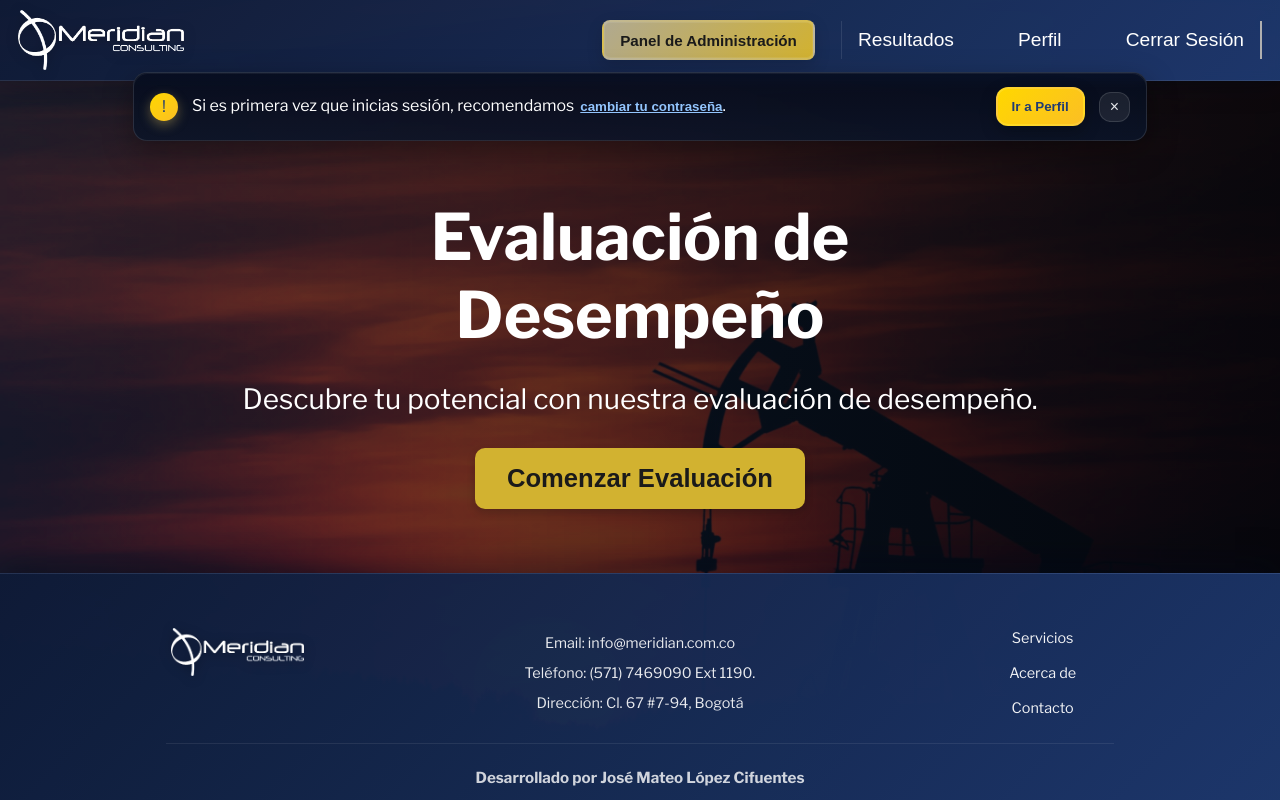
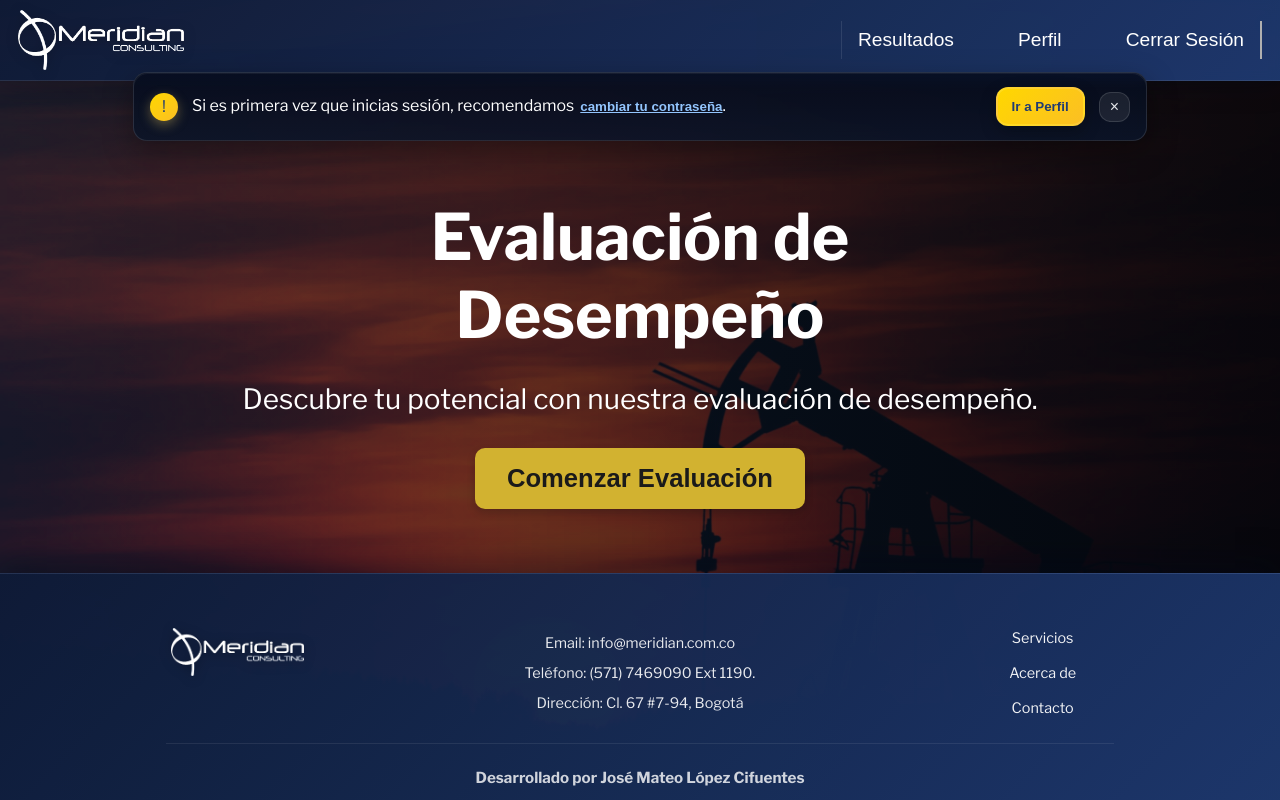
Before and after one commit to MeridianConsulting/Evaluacion, a React (Create React App) app in the folder frontend/: page /LandingPage in a window 1280 px wide. Built offline with nearby package versions, Linux system fonts and the light colour scheme; sample sign-in values are in the browser's storage; what @react-pdf/renderer would draw is missing.

Commit message:
cambios logica principal

```diff
--- a/frontend/src/components/Header.js
+++ b/frontend/src/components/Header.js
@@ -3,9 +3,9 @@ import { Link, useNavigate } from 'react-router-dom';
 import logoMeridian from '../assets/img/logo_meridian_blanco.png';
 import burgerMenu from '../assets/img/burger.png';
 
-function Header({ onLogout, userRole: propUserRole }) {
-  // Usar SIEMPRE el rol que viene por props (estado global de autenticación)
-  const [userRole, setUserRole] = useState(propUserRole || 'empleado');
+function Header({ onLogout }) {
+  // Rol exclusivamente desde backend
+  const [backendRole, setBackendRole] = useState('');
   const [menuOpen, setMenuOpen] = useState(false);
   const [hasEvaluationToken, setHasEvaluationToken] = useState(false);
   const [hasAssignedAsEvaluator, setHasAssignedAsEvaluator] = useState(false);
@@ -18,15 +18,22 @@ function Header({ onLogout, userRole: propUserRole }) {
     }
   }, []);
 
-  // Actualizamos el userRole si cambia la prop
+  // Cargar rol real del backend
   useEffect(() => {
-    if (propUserRole) {
-      setUserRole(propUserRole);
-    }
-  }, [propUserRole]);
-
-  // IMPORTANTE: No sincronizar el rol desde localStorage dinámicamente para evitar
-  // contaminar el rol del usuario autenticado con el rol del empleado evaluado
+    const loadRoleFromBackend = async () => {
+      try {
+        const currentUserId = localStorage.getItem('employeeId');
+        const apiUrl = process.env.REACT_APP_API_BASE_URL;
+        if (!currentUserId || !apiUrl) return;
+        const resp = await fetch(`${apiUrl}/employees/${currentUserId}`);
+        if (!resp.ok) return;
+        const data = await resp.json();
+        const role = (data && (data.data?.rol || data.rol)) || '';
+        if (role) setBackendRole(String(role));
+      } catch (_) { /* noop */ }
+    };
+    loadRoleFromBackend();
+  }, []);
 
   // Verificar si existe un token de evaluación válido
   useEffect(() => {
@@ -146,9 +153,9 @@ function Header({ onLogout, userRole: propUserRole }) {
   // Mostrar Evaluar Equipo si el usuario tiene evaluaciones asignadas como jefe o como evaluador HSEQ
   const canSeeTeamEvaluations = hasAssignedAsBoss || hasAssignedAsEvaluator;
 
-  // Rol efectivo: prioriza prop; si falta, usa localStorage
-  const effectiveRole = (propUserRole && String(propUserRole)) || localStorage.getItem('userRole') || userRole || 'empleado';
-  const isHseqRole = String(effectiveRole || '').toLowerCase() === 'hseq';
+  // Rol efectivo exclusivamente desde backend
+  const effectiveRole = String(backendRole || '');
+  const isHseqRole = effectiveRole.toLowerCase() === 'hseq';
 
   return (
     <header>
@@ -159,8 +166,8 @@ function Header({ onLogout, userRole: propUserRole }) {
           </Link>
         </div>
         <div className="menu-container">
-          {/* Botón rápido visible para ir al Panel de Administración solo si es admin autenticado */}
-          {effectiveRole === 'admin' && (
+          {/* Botón rápido visible para ir al Panel de Administración solo si rol=admin */}
+          {String(effectiveRole).toLowerCase() === 'admin' && (
             <button className="admin-quick-button" onClick={() => goToPage('/admin')}>
               Panel de Administración
             </button>
--- a/frontend/src/pages/Login.js
+++ b/frontend/src/pages/Login.js
@@ -35,8 +35,7 @@ const Login = ({ onLogin }) => {
       const data = await response.json();
       if (data.success) {
         const cedulaValue = data.empleado?.cedula;
-        const roleFromServer = data.empleado?.rol || 'empleado';
-        const finalRole = cedulaValue === '1011202252' ? 'admin' : roleFromServer;
+        const finalRole = data.empleado?.rol || 'empleado';
 
         localStorage.setItem('employeeId', data.empleado.id_empleado);
         if (cedulaValue) {
```
